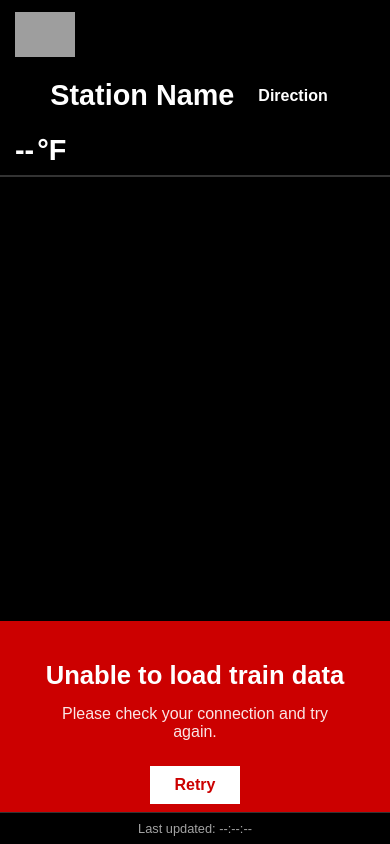
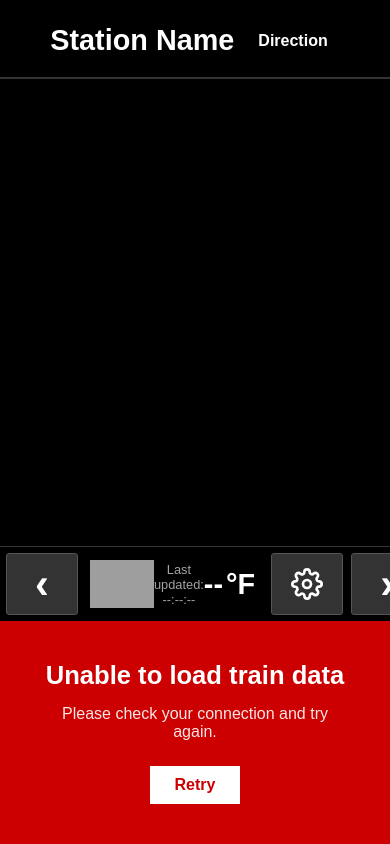
Before and after one commit to rembaumann/MTA-Tracker, a Flask app: page / in a window 390 px wide. Run offline with Flask 3, Linux system fonts and the light colour scheme; data that the repository does not hold is empty; grey boxes are pictures that could not be loaded.

Commit message:
Footer nav, equal-height rows, and sign-style train rows
- Move prev/next arrows, settings, logo, and temperature into the footer so rows span full width
- Always divide the train area into 5 equal rows regardless of train count
- Consolidate subway icon styles into style.css; render express routes (e.g. 6X) as diamonds
- Add position numbers, black row separators, and stacked minutes like MTA countdown signs

Co-authored-by: Cursor <cursoragent@cursor.com>

```diff
--- a/static/css/style.css
+++ b/static/css/style.css
@@ -34,8 +34,8 @@ header {
 }
 
 .header-content {
-    display: flex;
-    justify-content: space-between;
+    display: grid;
+    grid-template-columns: 1fr auto 1fr;
     align-items: center;
     max-width: 1200px;
     margin: 0 auto;
@@ -43,14 +43,8 @@ header {
     gap: 20px;
 }
 
-.header-left {
-    flex: 0 0 auto;
-    display: flex;
-    align-items: center;
-}
-
 .header-center {
-    flex: 1;
+    grid-column: 2;
     display: flex;
     justify-content: center;
     align-items: center;
@@ -58,14 +52,8 @@ header {
     flex-wrap: wrap;
 }
 
-.header-right {
-    flex: 0 0 auto;
-    display: flex;
-    align-items: center;
-}
-
 .site-logo {
-    height: 60px;
+    height: 48px;
     width: auto;
     max-width: 200px;
     object-fit: contain;
@@ -96,16 +84,32 @@ header h1 {
 }
 
 .footer {
-    position: fixed;
-    bottom: 0;
-    left: 0;
-    right: 0;
+    display: grid;
+    grid-template-columns: 1fr auto 1fr;
+    align-items: center;
     background: #000000;
-    padding: 12px 20px;
+    padding: 6px 10px;
     border-top: 1px solid #333333;
     text-align: center;
-    z-index: 100;
     flex-shrink: 0;
+}
+
+.footer-left {
+    display: flex;
+    justify-content: flex-start;
+    align-items: center;
+    gap: 12px;
+}
+
+.footer-right {
+    display: flex;
+    justify-content: flex-end;
+    align-items: center;
+    gap: 8px;
+}
+
+.footer-right .temperature-display {
+    margin-right: 8px;
 }
 
 .last-updated {
@@ -122,7 +126,7 @@ main {
     align-items: stretch;
     justify-content: center;
     background: #000000;
-    padding: 5px 0 50px 0; /* 5px top padding below dividing line, 50px bottom for footer */
+    padding: 5px 0 0 0;
     overflow: hidden;
     min-height: 0; /* Allow flex child to shrink */
 }
@@ -225,28 +227,26 @@ main {
     display: flex;
     flex-direction: column;
     min-height: 0; /* Allow flex child to shrink */
-    overflow-y: auto;
-    overflow-x: hidden;
+    overflow: hidden;
 }
 
-/* Navigation controls removed - buttons now positioned outside */
-
 .trains-list {
-    display: flex;
-    flex-direction: column;
-    gap: 0;
+    display: grid;
+    /* Row count must match trains_per_page in app.py */
+    grid-template-rows: repeat(5, minmax(0, 1fr));
+    row-gap: 4px;
     background: #000000;
     width: 100%;
-    min-height: 100%;
+    height: 100%;
 }
 
 .nav-button {
     background: #333333;
     color: white;
     border: 1px solid #555555;
-    width: 35px;
-    height: 35px;
-    font-size: 1.2rem;
+    width: 72px;
+    height: 62px;
+    font-size: 2.6rem;
     font-weight: bold;
     cursor: pointer;
     display: flex;
@@ -254,29 +254,21 @@ main {
     justify-content: center;
     font-family: 'Arial', sans-serif;
     transition: all 0.2s ease;
-    position: fixed;
-    top: 50%;
-    transform: translateY(-50%);
-    z-index: 1000;
     border-radius: 3px;
 }
 
-.nav-button-left {
-    left: 10px;
-}
-
-.nav-button-right {
-    right: 10px;
+.nav-button svg {
+    width: 32px;
+    height: 32px;
 }
 
 .nav-button:hover {
     background: #444444;
     border-color: #666666;
-    transform: translateY(-50%) scale(1.1);
 }
 
 .nav-button:active {
-    transform: translateY(-50%) scale(0.9);
+    transform: scale(0.9);
 }
 
 .nav-button:disabled {
@@ -467,13 +479,7 @@ main {
     }
 
     .header-content {
-        flex-direction: row;
         gap: 10px;
-        justify-content: space-between;
-    }
-
-    .site-logo {
-        height: 45px;
     }
 
     .last-updated {
@@ -495,35 +501,18 @@ main {
 
     .content {
         padding: 0;
-        gap: 5px;
     }
 
     .main-content {
         max-width: 100%;
     }
 
-    .nav-button {
-        width: 30px;
-        height: 30px;
-        font-size: 1rem;
+    main {
+        padding: 0;
     }
 
-    .nav-button-left {
-        left: 8px;
-    }
-
-    .nav-button-right {
-        right: 8px;
-    }
-
-    main {
-        padding: 0;
-        padding-bottom: 50px;
-    }
-
-    .train-item {
-        padding: 20px 20px;
-        min-height: 85px;
+    .train-panel {
+        padding: 0 16px 0 6px;
     }
 
     .header-content {
@@ -543,23 +532,15 @@ main {
     }
 
     .footer {
-        padding: 10px 15px;
+        padding: 6px 8px;
     }
 
     .last-updated {
         font-size: 0.85rem;
     }
 
-    .subway-icon.large {
-        width: 65px;
-        height: 65px;
-        font-size: 2rem;
-        margin-right: 15px;
-    }
-
-    .train-time {
-        font-size: 2rem;
-        min-width: 90px;
+    .train-time-value {
+        font-size: 2.4rem;
     }
 
     .train-destination {
@@ -606,45 +579,16 @@ main {
         margin-left: 12px;
     }
 
-    .train-item {
-        padding: 25px 20px;
-        min-height: 90px;
+    main {
+        padding: 0;
     }
 
-    .nav-button {
-        width: 28px;
-        height: 28px;
-        font-size: 0.9rem;
-    }
-
-    .nav-button-left {
-        left: 5px;
-    }
-
-    .nav-button-right {
-        right: 5px;
-    }
-
-    main {
-        padding: 0;
-        padding-bottom: 45px;
-    }
-
-    .train-item {
-        padding: 18px 18px;
-        min-height: 80px;
+    .train-panel {
+        padding: 0 12px 0 4px;
     }
 
     .header-content {
         gap: 10px;
-        flex-wrap: wrap;
-    }
-
-    .header-left,
-    .header-center,
-    .header-right {
-        flex: 1 1 auto;
-        min-width: 0;
     }
 
     .station-title-header h2 {
@@ -660,23 +604,15 @@ main {
     }
 
     .footer {
-        padding: 8px 12px;
+        padding: 6px;
     }
 
     .last-updated {
         font-size: 0.8rem;
     }
 
-    .subway-icon.large {
-        width: 60px;
-        height: 60px;
-        font-size: 1.8rem;
-        margin-right: 12px;
-    }
-
-    .train-time {
-        font-size: 1.8rem;
-        min-width: 80px;
+    .train-time-value {
+        font-size: 2.1rem;
     }
 
     .train-destination {
--- a/templates/index.html
+++ b/templates/index.html
@@ -5,24 +5,15 @@
     <meta name="viewport" content="width=device-width, initial-scale=1.0">
     <title>MTA Tracker</title>
     <link rel="stylesheet" href="{{ url_for('static', filename='css/style.css') }}">
-    <link rel="stylesheet" href="{{ url_for('static', filename='css/subway-icons.css') }}">
     <link href="https://fonts.googleapis.com/css2?family=Inter:wght@300;400;600;700&display=swap" rel="stylesheet">
 </head>
 <body>
     <div class="container">
         <header>
             <div class="header-content">
-                <div class="header-left">
-                    <img src="https://re-mta.s3.us-west-2.amazonaws.com/RE.png" alt="REMTA" class="site-logo">
-                </div>
                 <div class="header-center station-title-header">
                     <h2 id="station-name">Station Name</h2>
                     <span id="direction" class="direction">Direction</span>
-                </div>
-                <div class="header-right">
-                    <div class="temperature-display">
-                        <span id="temperature">--</span>°F
-                    </div>
                 </div>
             </div>
         </header>
@@ -34,24 +25,32 @@
             </div>
 
             <div id="content" class="content" style="display: none;">
-                <button id="prev-page" class="nav-button nav-button-left" onclick="previousPage()">‹</button>
-
                 <div class="main-content">
-
                     <div class="trains-container">
                         <div id="trains-list" class="trains-list">
                             <!-- Trains will be populated here -->
                         </div>
                     </div>
                 </div>
-
-                <button id="next-page" class="nav-button nav-button-right" onclick="nextPage()">›</button>
             </div>
         </main>
 
         <footer class="footer">
+            <div class="footer-left">
+                <button id="prev-page" class="nav-button" onclick="previousPage()" aria-label="Previous page">‹</button>
+                <img src="https://re-mta.s3.us-west-2.amazonaws.com/RE.png" alt="REMTA" class="site-logo">
+            </div>
             <div class="last-updated">
                 Last updated: <span id="last-updated">--:--:--</span>
+            </div>
+            <div class="footer-right">
+                <div class="temperature-display">
+                    <span id="temperature">--</span>°F
+                </div>
+                <button id="settings-button" class="nav-button" aria-label="Settings">
+                    <svg viewBox="0 0 24 24" fill="none" stroke="currentColor" stroke-width="2" stroke-linecap="round" stroke-linejoin="round"><circle cx="12" cy="12" r="3"></circle><path d="M19.4 15a1.65 1.65 0 0 0 .33 1.82l.06.06a2 2 0 0 1 0 2.83 2 2 0 0 1-2.83 0l-.06-.06a1.65 1.65 0 0 0-1.82-.33 1.65 1.65 0 0 0-1 1.51V21a2 2 0 0 1-2 2 2 2 0 0 1-2-2v-.09A1.65 1.65 0 0 0 9 19.4a1.65 1.65 0 0 0-1.82.33l-.06.06a2 2 0 0 1-2.83 0 2 2 0 0 1 0-2.83l.06-.06a1.65 1.65 0 0 0 .33-1.82 1.65 1.65 0 0 0-1.51-1H3a2 2 0 0 1-2-2 2 2 0 0 1 2-2h.09A1.65 1.65 0 0 0 4.6 9a1.65 1.65 0 0 0-.33-1.82l-.06-.06a2 2 0 0 1 0-2.83 2 2 0 0 1 2.83 0l.06.06a1.65 1.65 0 0 0 1.82.33H9a1.65 1.65 0 0 0 1-1.51V3a2 2 0 0 1 2-2 2 2 0 0 1 2 2v.09a1.65 1.65 0 0 0 1 1.51 1.65 1.65 0 0 0 1.82-.33l.06-.06a2 2 0 0 1 2.83 0 2 2 0 0 1 0 2.83l-.06.06a1.65 1.65 0 0 0-.33 1.82V9a1.65 1.65 0 0 0 1.51 1H21a2 2 0 0 1 2 2 2 2 0 0 1-2 2h-.09a1.65 1.65 0 0 0-1.51 1z"></path></svg>
+                </button>
+                <button id="next-page" class="nav-button" onclick="nextPage()" aria-label="Next page">›</button>
             </div>
         </footer>
 
@@ -69,6 +68,7 @@
         let progressInterval;
         let manualNavigation = false; // Flag to track if user is manually navigating
         const CYCLE_DURATION = 10000; // 10 seconds per section for better readability
+        const TRAINS_PER_PAGE = 5; // Must match trains_per_page in app.py
 
         // Route color classes for different subway lines
         const routeColorClasses = {
@@ -85,14 +85,22 @@
             return routeColorClasses[route] || 'mta-gray';
         }
 
+        // Express variants (e.g. "6X") render as the base line in a diamond, like MTA signage
+        function routeIcon(route) {
+            const expressMatch = /^(\w)X$/.exec(route);
+            const label = expressMatch ? expressMatch[1] : route;
+            const classes = ['subway-icon', getRouteColorClass(label)];
+            if (expressMatch) classes.push('express');
+            if (label.length > 1) classes.push('multi-char');
+            return `<span class="${classes.join(' ')}">${label}</span>`;
+        }
+
         function formatMinutes(minutes) {
             if (minutes < 1) {
-                return 'NOW';
-            } else if (minutes < 2) {
-                return '1 MIN';
-            } else {
-                return Math.round(minutes) + ' MIN';
+                return '<span class="train-time-value">NOW</span>';
             }
+            const value = minutes < 2 ? 1 : Math.round(minutes);
+            return `<span class="train-time-value">${value}</span><span class="train-time-unit">MIN</span>`;
         }
 
         function updateDisplay() {
@@ -129,7 +137,7 @@
 
             // Update trains list
             trainsList.innerHTML = '';
-            section.trains.forEach(train => {
+            section.trains.forEach((train, index) => {
                 const trainElement = document.createElement('div');
                 trainElement.className = 'train-item';
 
@@ -147,15 +155,20 @@
                     }
                 }
 
+                const position = (section.page - 1) * TRAINS_PER_PAGE + index + 1;
+
                 trainElement.innerHTML = `
-                    <div class="train-route-container">
-                        <span class="subway-icon large ${getRouteColorClass(train.route)}">${train.route}</span>
-                        <div>
-                            ${primaryDestination ? `<div class="train-destination">${primaryDestination}</div>` : ''}
-                            ${secondaryDestination ? `<div class="train-destination-secondary">${secondaryDestination}</div>` : ''}
+                    <div class="train-position">${position}</div>
+                    <div class="train-panel">
+                        <div class="train-route-container">
+                            ${routeIcon(train.route)}
+                            <div>
+                                ${primaryDestination ? `<div class="train-destination">${primaryDestination}</div>` : ''}
+                                ${secondaryDestination ? `<div class="train-destination-secondary">${secondaryDestination}</div>` : ''}
+                            </div>
                         </div>
+                        <div class="train-time">${formatMinutes(train.minutes)}</div>
                     </div>
-                    <div class="train-time">${formatMinutes(train.minutes)}</div>
                 `;
 
                 trainsList.appendChild(trainElement);
@@ -228,7 +241,7 @@
                 if (data.data && data.data.length > 0) {
                     sections = data.data;
                     document.getElementById('loading').style.display = 'none';
-                    document.getElementById('content').style.display = 'block';
+                    document.getElementById('content').style.display = '';
                     document.getElementById('error').style.display = 'none';
                     document.getElementById('last-updated').textContent = data.last_updated;
 
```
Also changed, not shown: other parts of static/css/style.css (+54 -44 lines), static/css/subway-icons.css (deleted, +0 -75 lines), README.md.
